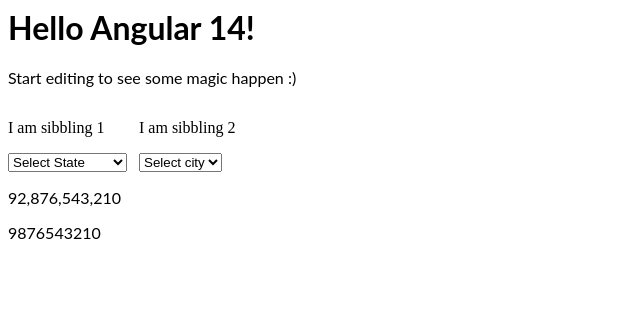
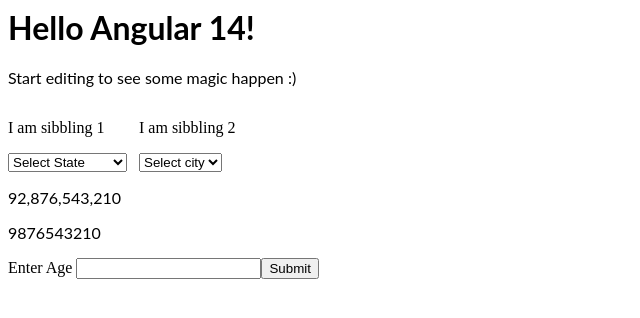
Before and after one commit to jhansimani/angular-component-interaction-services, an Angular app: page / in a window 1280 px wide. Shown: the top 318 px of the page, without its empty margins (0-640 px from the left). Built offline with nearby package versions, Linux system fonts and the light colour scheme.

Commit message:
3 files modified, 1 added

```diff
--- a/src/app/app.component.html
+++ b/src/app/app.component.html
@@ -7,3 +7,31 @@
 
 <p>{{ 92876543210 | numberSeparator: 3 }}</p>
 <p>{{ 9876543210 | numberSeparator }}</p>
+
+<form [formGroup]="numberForm" (ngSubmit)="onSubmit()">
+  <label>Enter Age </label>
+  <input type="number" formControlName="age" />
+  <div
+    *ngIf="
+      numberForm.controls['age'].touched && numberForm.controls['age'].invalid
+    "
+  >
+    <p
+      *ngIf="
+        numberForm.controls['age'].errors &&
+        numberForm.controls['age'].errors.required
+      "
+    >
+      Age is required
+    </p>
+    <p
+      *ngIf="
+        numberForm.controls['age'].errors &&
+        numberForm.controls['age'].errors.pattern
+      "
+    >
+      Number should match Pattern
+    </p>
+  </div>
+  <button>Submit</button>
+</form>
--- a/src/app/app.component.ts
+++ b/src/app/app.component.ts
@@ -1,7 +1,9 @@
 import { Component, OnDestroy, OnInit, VERSION } from '@angular/core';
+import { FormControl, FormGroup, Validators } from '@angular/forms';
 import { filter, map, of, switchMap, delay } from 'rxjs';
 import { mergeMap } from 'rxjs/operators';
 import { CustomService } from './custom.service';
+import { NumberValidator } from './numberValidator';
 
 @Component({
   selector: 'my-app',
@@ -13,6 +15,12 @@
   transformedNumArray: any = [];
   ofObse = of(1, 2, 3);
   ofObseSubscription: any;
+  numberForm = new FormGroup({
+    age: new FormControl('', [
+      Validators.required,
+      Validators.pattern('^[1-9][0-9]?$|^100$'),
+    ]),
+  });
   constructor(private service: CustomService) {}
   ngOnInit() {
     this.service.numArray
@@ -53,4 +61,7 @@
   }
 
   ngOnDestroy() {}
+  onSubmit() {
+    console.log(this.numberForm);
+  }
 }
--- a/src/app/app.module.ts
+++ b/src/app/app.module.ts
@@ -1,6 +1,6 @@
 import { NgModule } from '@angular/core';
 import { BrowserModule } from '@angular/platform-browser';
-import { FormsModule } from '@angular/forms';
+import { FormsModule, ReactiveFormsModule } from '@angular/forms';
 
 import { AppComponent } from './app.component';
 import { HelloComponent } from './hello.component';
@@ -9,7 +9,7 @@
 import { NumberSepartor } from './numberSeparator.pipe';
 
 @NgModule({
-  imports: [BrowserModule, FormsModule],
+  imports: [BrowserModule, FormsModule, ReactiveFormsModule],
   declarations: [
     AppComponent,
     HelloComponent,
--- /dev/null
+++ b/src/app/numberValidator.ts
@@ -0,0 +1,18 @@
+import { FormGroup, FormBuilder, Validators } from '@angular/forms';
+export function NumberValidator(formControlName: string) {
+  return (formGroup: FormGroup) => {
+    const control = formGroup.controls[formControlName];
+
+    const regex = new RegExp('^[1-9][0-9]?$|^100$');
+
+    if (control.errors && !control.errors['numberMatch']) {
+      return null;
+    }
+
+    if (!regex.test(control.value)) {
+      control.setErrors({ numberMatch: true });
+    } else {
+      control.setErrors(null);
+    }
+  };
+}
```
